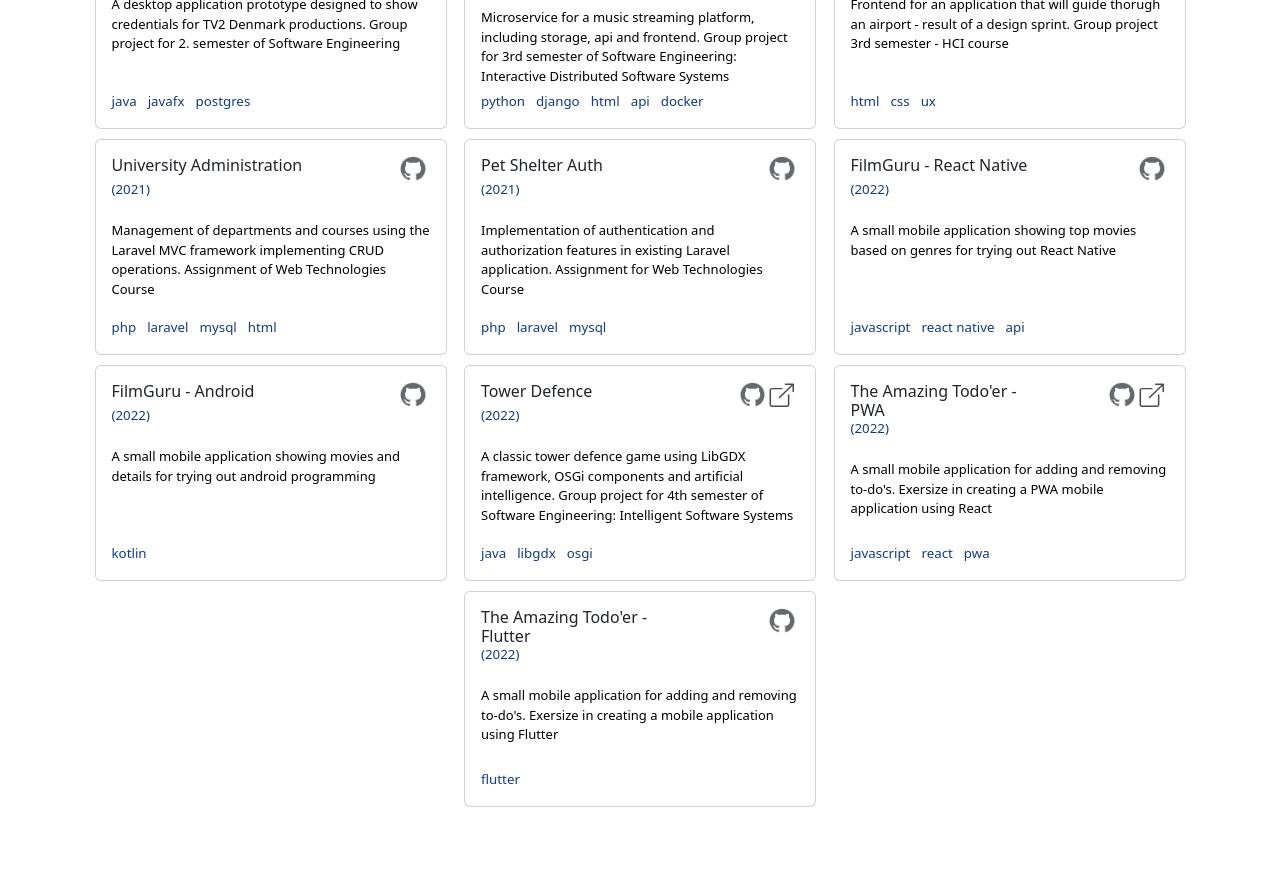
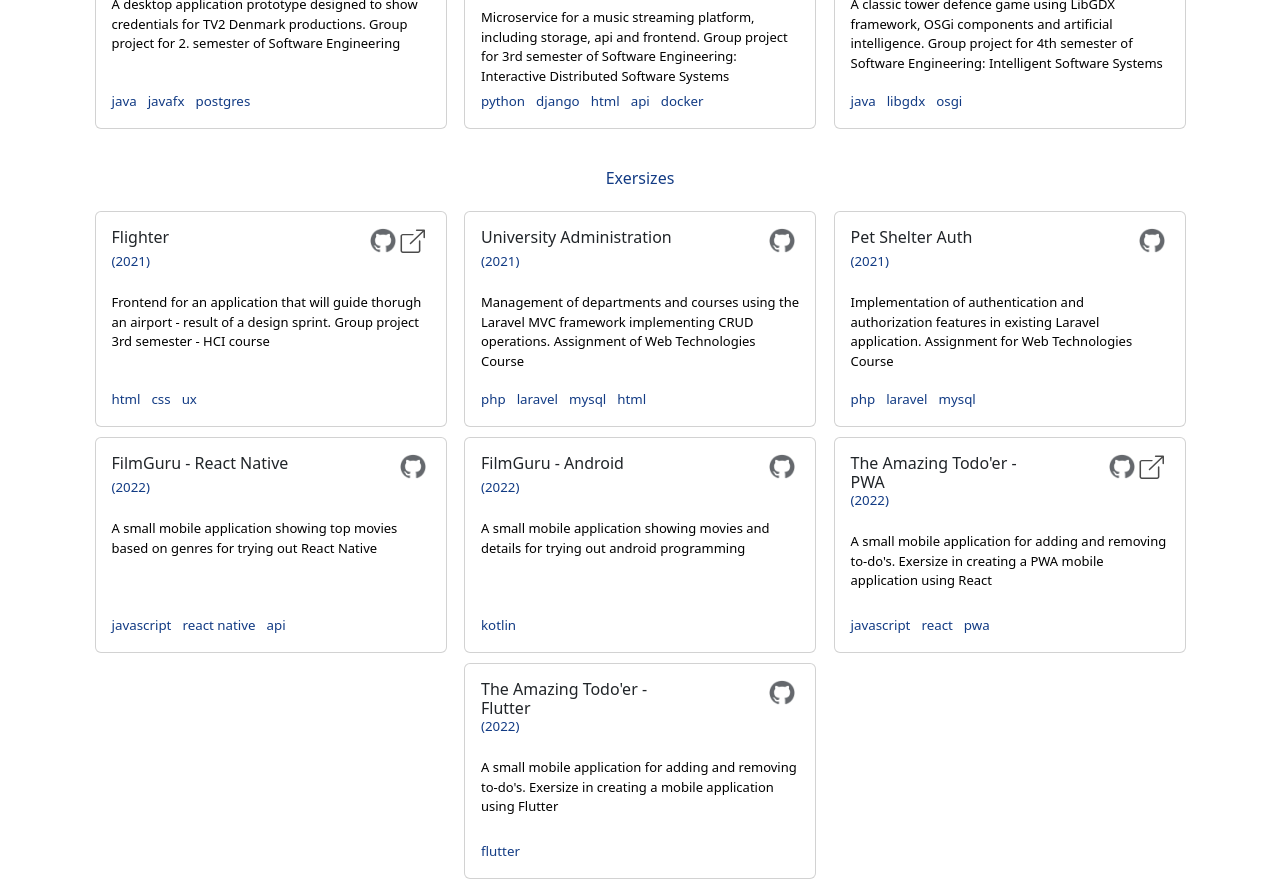
Before and after one commit to theislanglands/Portefolio, a React (Create React App) app: page /projects in a window 1280 px wide. Shown: the part 620-1504 px from the top of the page. Before the commit the page ends 1432 px from the top, so only its background shows below. Built offline with nearby package versions, Linux system fonts and the light colour scheme.

Commit message:
add exersize section to projects

```diff
--- a/src/App.css
+++ b/src/App.css
@@ -12,6 +12,6 @@
 .Content-subheader {
   text-align: center;
   font-size: medium;
-  color: black;
+  color: #123B84;
   margin-top: 2rem;
 }
--- a/src/pages/projects/Projects.js
+++ b/src/pages/projects/Projects.js
@@ -6,7 +6,6 @@ import projects from './projects.json';
 import './Projects.css'
 import linkicon from '../../assets/box-arrow-up-right.svg';
 import githubicon from '../../assets/github-mark.png';
-
 
 const Projects = () => {
     return (
@@ -28,11 +27,18 @@ const Projects = () => {
                     <p>University projects</p>
                 </div>
                 <div className="projects">
-                {projects.filter(project => project.uni === true).sort((firstProject, secondProject) => firstProject.year - secondProject.year).map((project) => (
+                {projects.filter(project => project.uni && !project.exersize).sort((firstProject, secondProject) => firstProject.year - secondProject.year).map((project) => (
                         <div>{getCard(project.id)}</div>
                     ))}
                 </div>
-
+                <div className="Content-subheader">
+                    <p>Exersizes</p>
+                </div>
+                <div className="projects">
+                    {projects.filter(project => project.uni && project.exersize).sort((firstProject, secondProject) => firstProject.year - secondProject.year).map((project) => (
+                            <div>{getCard(project.id)}</div>
+                        ))}
+                </div>
             </Container>
         </div>
     )
--- a/src/pages/projects/projects.json
+++ b/src/pages/projects/projects.json
@@ -38,6 +38,7 @@
     {
         "id": 3,
         "uni": true,
+        "exersize": true,
         "title": "FilmGuru - React Native",
         "year": 2022,
         "description": "A small mobile application showing top movies based on genres for trying out React Native",
@@ -49,6 +50,7 @@
     {
         "id": 4,
         "uni": true,
+        "exersize": true,
         "title": "FilmGuru - Android",
         "year": 2022,
         "description": "A small mobile application showing movies and details for trying out android programming",
@@ -83,6 +85,7 @@
     {
         "id": 7,
         "uni": true,
+        "exersize": true,
         "title": "The Amazing Todo'er - PWA",
         "year": 2022,
         "description": "A small mobile application for adding and removing to-do's. Exersize in creating a PWA mobile application using React",
@@ -95,6 +98,7 @@
     {
         "id": 8,
         "uni": true,
+        "exersize": true,
         "title": "The Amazing Todo'er - Flutter",
         "year": 2022,
         "description": "A small mobile application for adding and removing to-do's. Exersize in creating a mobile application using Flutter",
@@ -117,6 +121,7 @@
     {
         "id": 10,
         "uni": true,
+        "exersize": true,
         "title": "Flighter",
         "year": 2021,
         "description": "Frontend for an application that will guide thorugh an airport - result of a design sprint. Group project 3rd semester - HCI course",
@@ -129,6 +134,7 @@
     {
         "id": 11,
         "uni": true,
+        "exersize": true,
         "title": "University Administration",
         "year": 2021,
         "description": "Management of departments and courses using the Laravel MVC framework implementing CRUD operations. Assignment of Web Technologies Course",
@@ -140,6 +146,7 @@
     {
         "id": 12,
         "uni": true,
+        "exersize": true,
         "title": "Pet Shelter Auth",
         "year": 2021,
         "description": "Implementation of authentication and authorization features in existing Laravel application. Assignment for Web Technologies Course",
```
Also changed, not shown: src/components/navbar/NavigationComponent.js (+7 -8 lines).
